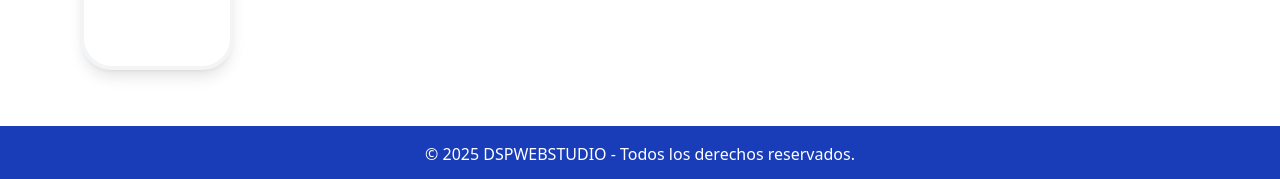
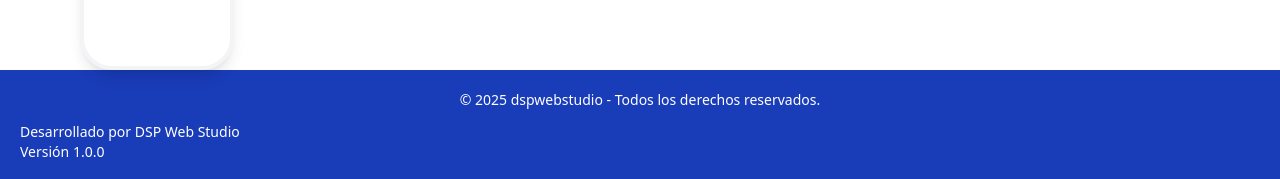
Before and after one commit to dspwebstudiomx/dashboard, a React (Vite) app: page /tareas in a window 1280 px wide. Shown: the part 618-797 px from the top of the page. Built offline with nearby package versions, Linux system fonts and the light colour scheme; no server answers.

Commit message:
feat: Reemplazar el pie de página estático por el componente Footer para mejorar la consistencia del diseño

```diff
--- a/src/templates/DashboardTemplate.jsx
+++ b/src/templates/DashboardTemplate.jsx
@@ -1,6 +1,7 @@
 import React, { useState } from "react";
 import Header from "../components/Menus/Header";
 import Sidebar from "../components/Menus/Sidebar";
+import Footer from "@components/Footer";
 
 /**
  * Componente principal de la plantilla del dashboard.
@@ -49,9 +50,7 @@ const DashboardTemplate = ({ children }) => {
       </div>
 
       {/* Pie de página */}
-      <footer className="bg-blue-800 text-white py-4 text-center mt-auto md:fixed bottom-0 w-full">
-        <p>&copy; 2025 DSPWEBSTUDIO - Todos los derechos reservados.</p>
-      </footer>
+      <Footer />
     </div>
   );
 };
```
